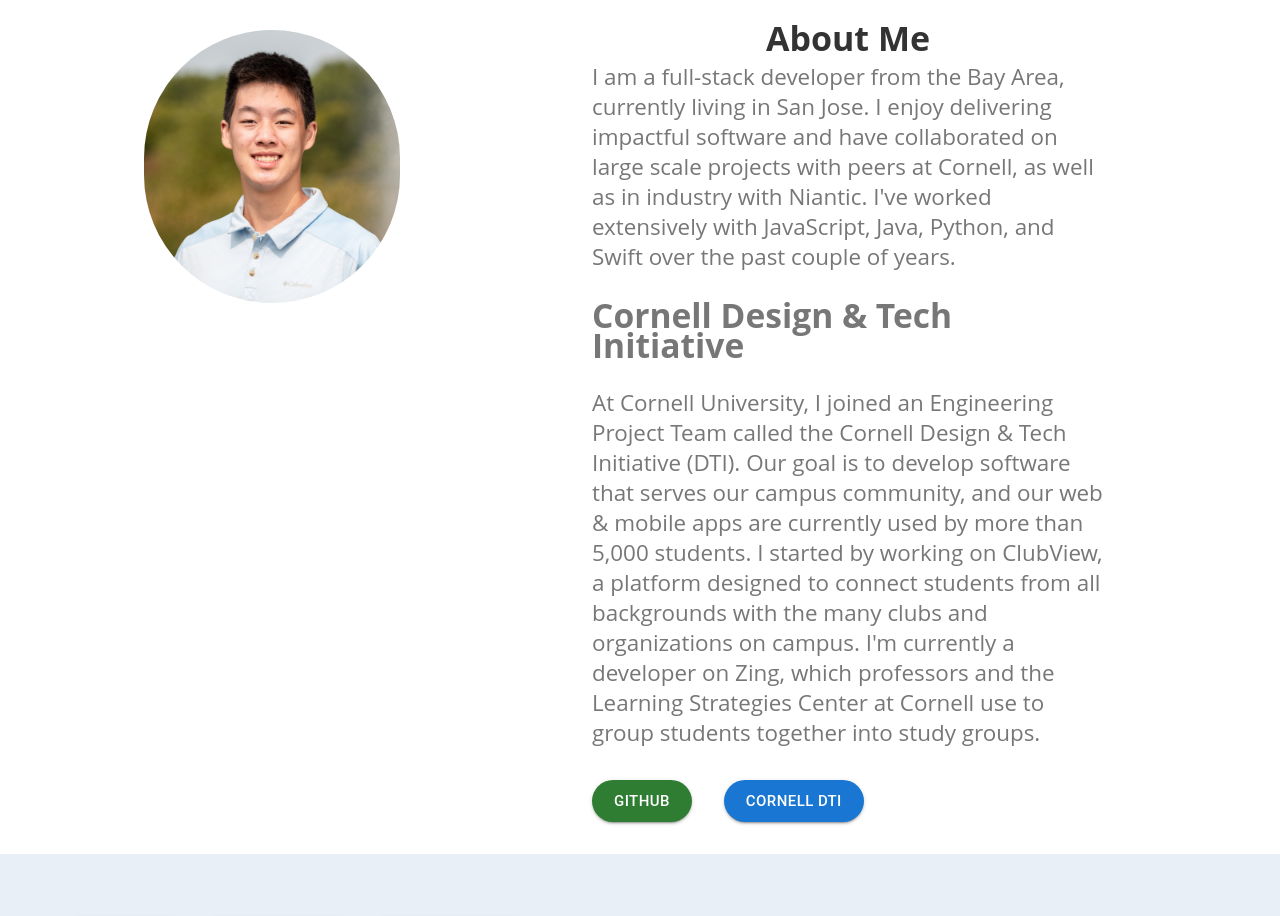
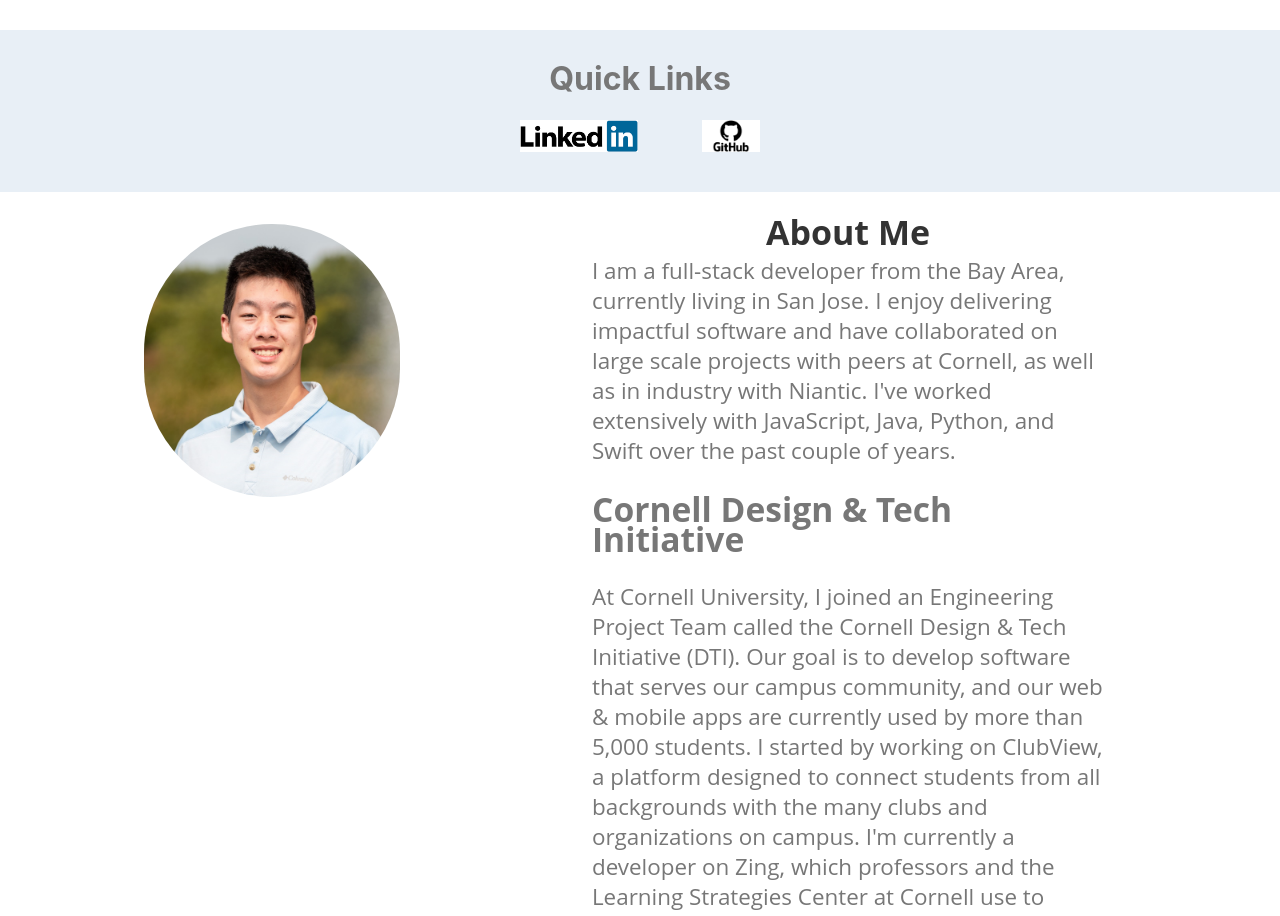
Before and after one commit to rgu0114/nexus, a React (Create React App) app: page / in a window 1280 px wide. Shown: the part 680-1596 px from the top of the page. Built offline with nearby package versions, Linux system fonts and the light colour scheme.

Commit message:
Fixed MUI Button color issue and started on quick links section

```diff
--- a/src/App.tsx
+++ b/src/App.tsx
@@ -2,7 +2,6 @@
 import './App.css';
 import { BrowserRouter as Router, Switch, Route } from 'react-router-dom';
 import Home from './pages/home';
-import About from './pages/About';
 import NavBar from './components/NavBar';
 import Experience from './pages/Experience';
 import Projects from './pages/Projects';
--- /dev/null
+++ b/src/components/Redirects.tsx
@@ -0,0 +1,50 @@
+import { createUseStyles } from "react-jss";
+
+const useStyles = createUseStyles({
+  view: {
+    display: 'flex',
+    flexDirection: 'column',
+    marginTop: '2rem',
+    marginBottom: '2rem',
+    paddingTop: '0.5rem',
+    paddingLeft: '3rem',
+    paddingRight: '3rem',
+    paddingBottom: '2.5rem',
+    backgroundColor: '#e8eff6',
+    justifyContent: 'center',
+    alignItems: 'center',
+  },
+  links: {
+    display: 'flex',
+    justifyContent: 'space-evenly',
+    gap: '4rem',
+  },
+  logo: {
+    height: '2rem',
+  }
+})
+
+export default function Redirects() {
+  const classes = useStyles()
+
+  return (
+    <div className={classes.view}>
+      <h1>
+        Quick Links
+      </h1>
+      <div className={classes.links}>
+        <img
+          className={classes.logo}
+          src='./images/linkedin.png'
+          alt='LinkedIn'
+        />
+        <img
+          className={classes.logo}
+          src='./images/github.png'
+          alt='GitHub'
+        />
+
+      </div>
+    </div>
+  )
+}
--- a/src/components/Tabs.tsx
+++ b/src/components/Tabs.tsx
@@ -5,6 +5,26 @@
 import Skills from './Skills'
 import Button from '@mui/material/Button';
 import Stack from '@mui/material/Stack';
+import { createTheme, ThemeProvider } from '@mui/material/styles';
+
+import * as React from 'react';
+import { blue} from '@mui/material/colors';
+
+
+const theme = createTheme({
+  palette: {
+    primary: {
+      // Blueish.
+      main: blue[500],
+    },
+    secondary: {
+      // WHITE
+      main: '#FFFFFF',
+    },
+  },
+});
+
+
 
 const useStyles = createUseStyles({
   view: {
@@ -21,7 +41,7 @@
     cursor: 'pointer',
   },
   unselectedTab: {
-    backgroundColor: 'white'
+    backgroundColor: 'white',
   },
   boldHeader: {
     display: 'flex',
@@ -79,11 +99,12 @@
       <div role='tablist'>
       <Stack direction="row" spacing={4} className={classes.tabs}>
         {TAB_NAMES.map((tab, index) => (
-
+          <ThemeProvider theme={theme}>
             <Button
               variant="contained"
               size='large'
               role='tab'
+              color={tab === activeTabView ? 'primary' : 'secondary'}
               tabIndex={TAB_NAMES.findIndex(indexer) === index ? 0 : -1}
               aria-selected={TAB_NAMES.findIndex(indexer) === index}
               key={tab}
@@ -97,6 +118,7 @@
                 ( viewMap.interests.tabTitle))}
               </div>
             </Button>
+          </ThemeProvider>
 
         ))}
          </Stack>
--- a/src/pages/home.tsx
+++ b/src/pages/home.tsx
@@ -1,6 +1,7 @@
 import {createUseStyles} from 'react-jss'
 import About from './About'
 import Tabs from '../components/Tabs'
+import Redirects from '../components/Redirects'
 
 const useStyles = createUseStyles({
   body: {
@@ -97,6 +98,7 @@
         />
 
       </div>
+      <Redirects />
       <div className={classes.section}>
         <div>
           <img
```
Also changed, not shown: public/images/github.png (added), public/images/linkedin.png (added). Lines whose indentation alone changed are shown as unchanged.
